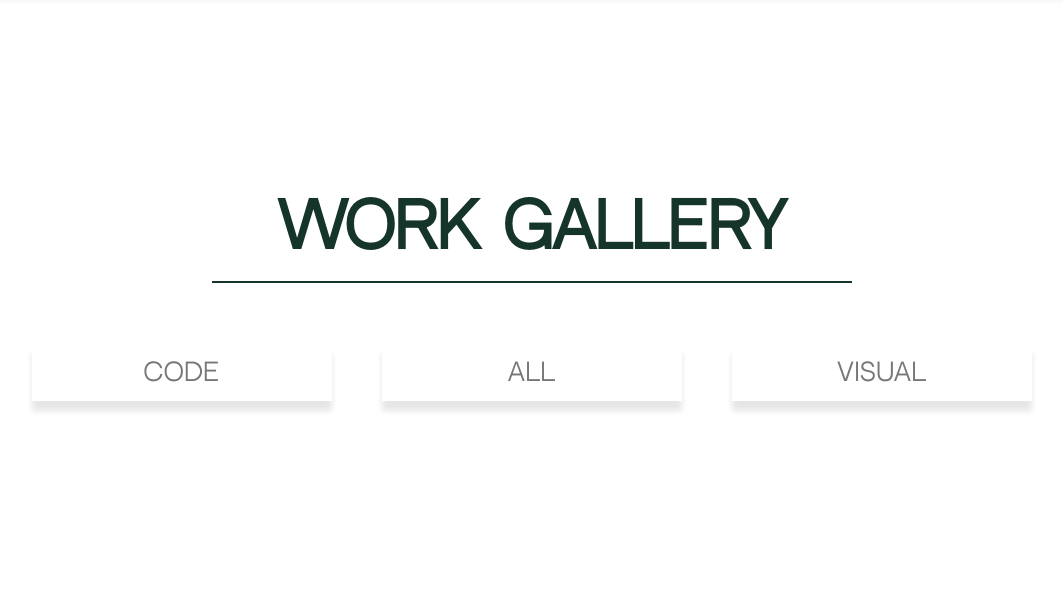
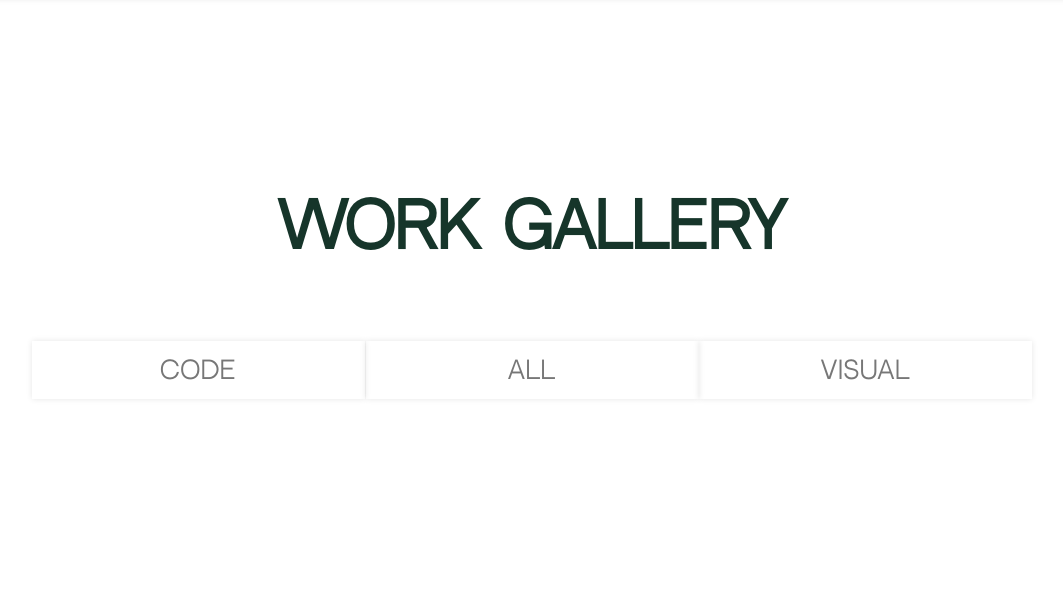
Before and after one commit to Haegnim/Personal-Portfolio, a PHP site: page /pages/work.php?cate=1 in a window 1280 px wide. Shown: the part 61-671 px from the top of the page, without its empty margins (108-1171 px from the left). After the commit the page ends 459 px from the top, so only its background shows below. Run offline with PHP 8.4, Linux system fonts and the light colour scheme; data that the repository does not hold is empty; a stand-in replaces the project's code that opens the database connection.

Commit message:
0105 버튼 애니메이션 수정

```diff
--- a/css/scss/_gallery.scss
+++ b/css/scss/_gallery.scss
@@ -6,7 +6,7 @@ main {
         padding: 200px 0 20px;
         font-size: 60px;
         color: #16352a;
-    border-bottom: 2px solid #16352a;
+        // border-bottom: 2px solid #16352a;
         // box-shadow: 0px 10px 6px rgba(0, 0, 0, 0.1);
     }
     .nav-center {
@@ -41,16 +41,17 @@ main {
 
         a {
             display: block;
-      width: 30%;
+            width: 33.3%;
             height: auto;
             padding: 18px 0 15px;
             text-align: center;
-      box-shadow: 0px 10px 6px rgba(0, 0, 0, 0.1);
+            box-shadow: 0px 0px 6px rgba(0, 0, 0, 0.1);
             color: #777;
             font-size: 24px;
             transition: all 0.3s;
             &:hover {
-        box-shadow: 0px 0px 6px rgba(0, 0, 0, 0.1);
+                box-shadow: 0px 10px 6px rgba(0, 0, 0, 0.1);
+                transform: translateY(-5px);
                 color: $hover-color;
             }
         }
--- a/css/style.css
+++ b/css/style.css
@@ -741,7 +741,6 @@ main h3 {
   padding: 200px 0 20px;
   font-size: 60px;
   color: #16352a;
-  border-bottom: 2px solid #16352a;
 }
 main .nav-center {
   max-width: 1000px;
@@ -774,17 +773,18 @@ main nav {
 }
 main nav a {
   display: block;
-  width: 30%;
+  width: 33.3%;
   height: auto;
   padding: 18px 0 15px;
   text-align: center;
-  box-shadow: 0px 10px 6px rgba(0, 0, 0, 0.1);
+  box-shadow: 0px 0px 6px rgba(0, 0, 0, 0.1);
   color: #777;
   font-size: 24px;
   transition: all 0.3s;
 }
 main nav a:hover {
-  box-shadow: 0px 0px 6px rgba(0, 0, 0, 0.1);
+  box-shadow: 0px 10px 6px rgba(0, 0, 0, 0.1);
+  transform: translateY(-5px);
   color: #ffa646;
 }
 
```
Lines whose indentation alone changed are shown as unchanged.
